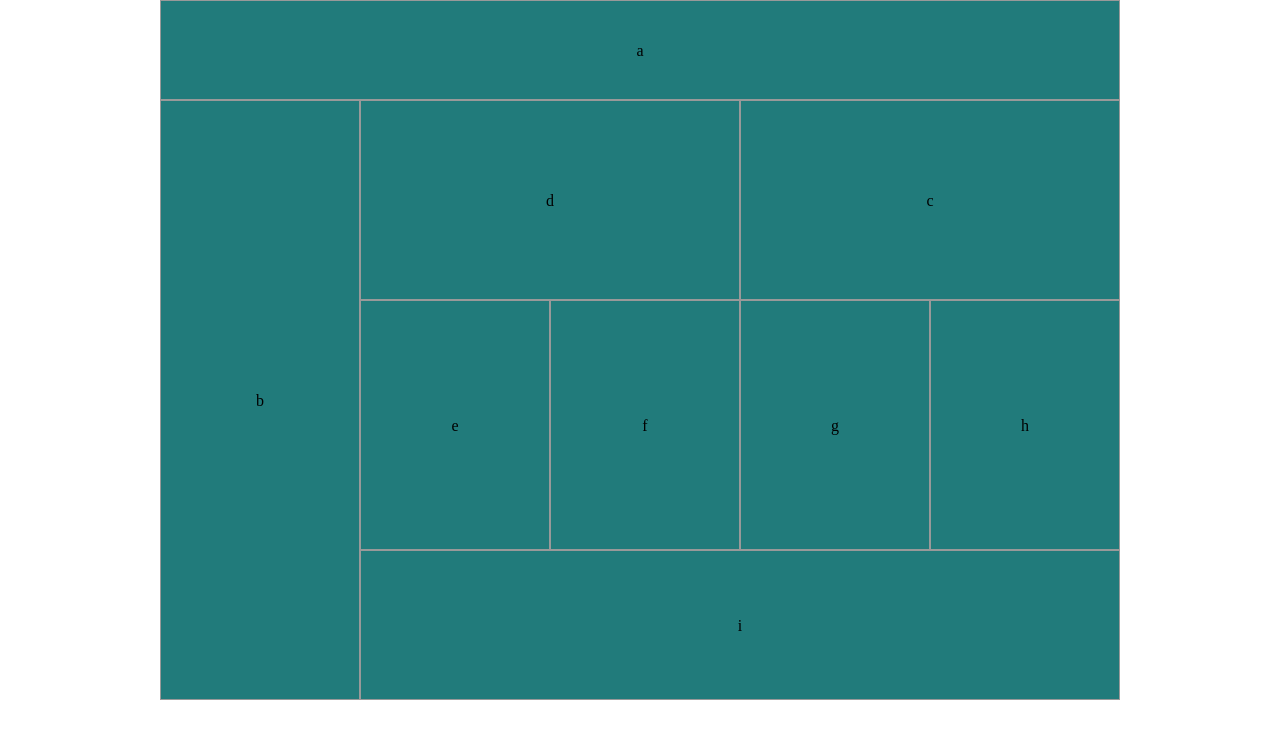
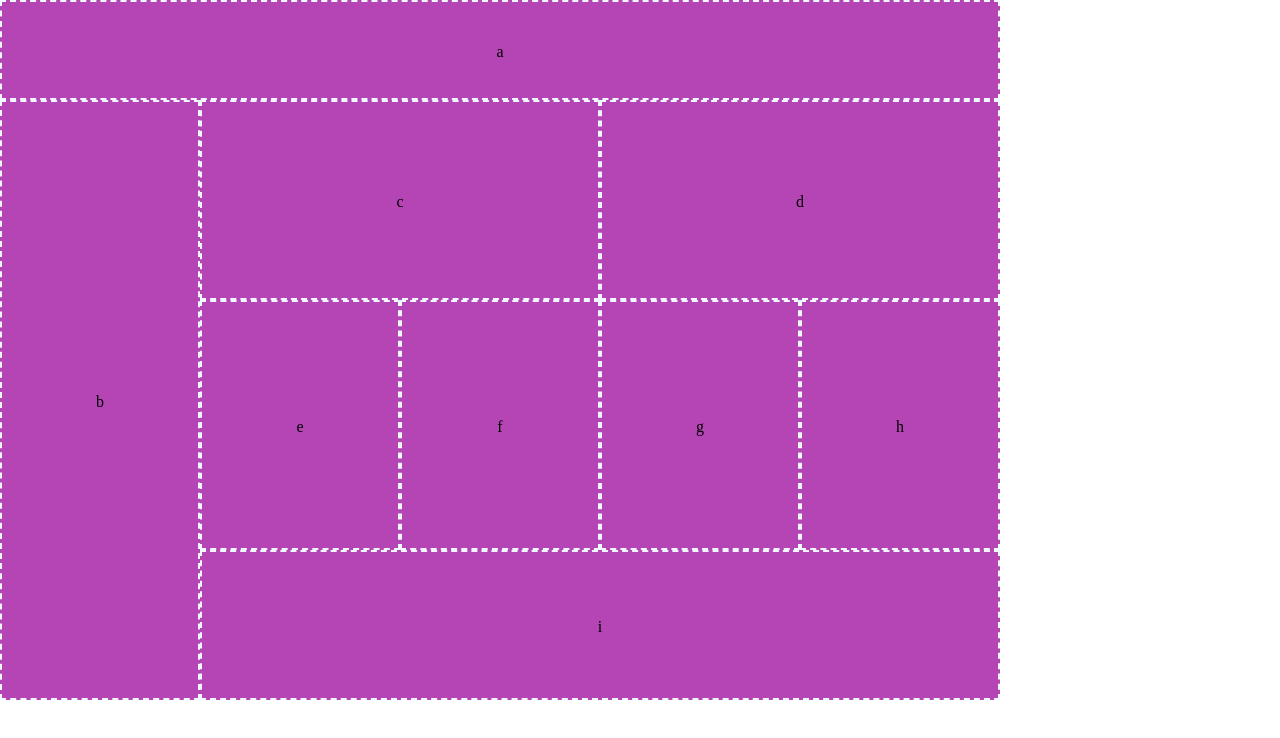
Before and after one commit to KrystianFH/lab-01, a plain HTML site: page index.html in a window 1280 px wide. Drawn offline with Linux system fonts and the light colour scheme.

Commit message:
added and scaffolded new css file, styled with grid

```diff
--- a/css/float-layout.css
+++ b/css/float-layout.css
@@ -56,7 +56,7 @@ div:nth-child(9){
     height: 200px;
     line-height: 200px;
     width: 380px;
-    float: right;
+    float: left;
   }
 
   div:nth-child(5), div:nth-child(6), div:nth-child(7), div:nth-child(8){
@@ -70,3 +70,43 @@ div:nth-child(9){
     width: 760px;
   }
 }
+
+@media only screen and (min-width: 1000px){
+  body{
+    width: 1000px;
+    overflow: hidden;
+    margin: auto;
+  }
+
+  div:nth-child(1){
+    height: 100px;
+    line-height: 100px;
+  }
+
+  div:nth-child(2){
+    height: 600px;
+    line-height: 600px;
+    width: 200px;
+    float: left;
+  }
+
+  div:nth-child(3), div:nth-child(4){
+    height: 200px;
+    line-height: 200px;
+    width: 400px;
+    float: left;
+  }
+
+  div:nth-child(5), div:nth-child(6), div:nth-child(7), div:nth-child(8){
+    width: 200px;
+    line-height: 250px;
+  }
+
+  div:nth-child(9){
+    height: 150px;
+    line-height: 150px;
+    width: 800px;
+  }
+
+
+}
--- /dev/null
+++ b/css/grid-layout.css
@@ -0,0 +1,248 @@
+body{
+  display: grid;
+  grid-template-columns: 50% 50%;
+  grid-template-rows: 75px 150px 125px 125px 250px 250px 80px;
+}
+
+div {
+  border: 1px solid #999;
+  text-align: center;
+}
+
+div:nth-child(1){
+  grid-column-start: 1;
+  grid-column-end: 3;
+  grid-row-start: 1;
+  grid-row-end: 1;
+  line-height: 75px;
+}
+
+div:nth-child(2){
+  grid-column-start: 1;
+  grid-column-end: 3;
+  grid-row-start: 2;
+  grid-row-end: 2;
+  line-height: 150px;
+}
+
+div:nth-child(3){
+  grid-column-start: 1;
+  grid-column-end: 3;
+  grid-row-start: 3;
+  grid-row-end: 4;
+  line-height: 125px;
+}
+
+div:nth-child(4){
+  grid-column-start: 1;
+  grid-column-end: 3;
+  grid-row-start: 4;
+  grid-row-end: 4;
+  line-height: 125px;
+}
+
+div:nth-child(5){
+  grid-column-start: 1;
+  grid-column-end: 1.5;
+  grid-row-start: 5;
+  grid-row-end: 5;
+  line-height: 250px;
+}
+
+div:nth-child(6){
+  grid-column-start: 1.5;
+  grid-column-end: 3;
+  grid-row-start: 5;
+  grid-row-end: 5;
+  line-height: 250px;
+}
+
+div:nth-child(7){
+  grid-column-start: 1;
+  grid-column-end: 1.5;
+  grid-row-start: 6;
+  grid-row-end: 6;
+  line-height: 250px;
+}
+
+div:nth-child(8){
+  grid-column-start: 1.5;
+  grid-column-end: 3;
+  grid-row-start: 6;
+  grid-row-end: 6;
+  line-height: 250px;
+}
+
+div:nth-child(9){
+  grid-column-start: 1;
+  grid-column-end: 3;
+  grid-row-start: 7;
+  grid-row-end: 7;
+  line-height: 80px;
+
+}
+
+@media only screen and (min-width: 768px){
+
+  body{
+    text-align: center;
+    display: grid;
+    grid-template-columns: 200px 190px 190px 190px 190px;
+    grid-template-rows: 100px 200px 250px 150px;
+  }
+
+  div:nth-child(1){
+    grid-column-start: 1;
+    grid-column-end: 6;
+    grid-row-start: 1;
+    grid-row-end: 1;
+    line-height: 100px;
+  }
+
+  div:nth-child(2){
+    grid-column-start: 1;
+    grid-column-end: 1;
+    grid-row-start: 2;
+    grid-row-end: 5;
+    line-height: 600px;
+  }
+
+  div:nth-child(3){
+    grid-column-start: 2;
+    grid-column-end: 4;
+    grid-row-start: 2;
+    grid-row-end: 2;
+    line-height: 200px;
+  }
+
+  div:nth-child(4){
+    grid-column-start: 4;
+    grid-column-end: 6;
+    grid-row-start: 2;
+    grid-row-end: 2;
+    line-height: 200px;
+  }
+
+  div:nth-child(5){
+    grid-column-start: 2;
+    grid-column-end: 2;
+    grid-row-start: 3;
+    grid-row-end: 3;
+    line-height: 250px;
+  }
+
+  div:nth-child(6){
+    grid-column-start: 3;
+    grid-column-end: 3;
+    grid-row-start: 3;
+    grid-row-end: 3;
+    line-height: 250px;
+  }
+
+  div:nth-child(7){
+    grid-column-start: 4;
+    grid-column-end: 4;
+    grid-row-start: 3;
+    grid-row-end: 3;
+    line-height: 250px;
+  }
+
+  div:nth-child(8){
+    grid-column-start: 5;
+    grid-column-end: 5;
+    grid-row-start: 3;
+    grid-row-end: 3;
+    line-height: 250px;
+  }
+
+  div:nth-child(9){
+    grid-column-start: 2;
+    grid-column-end: 6;
+    grid-row-start: 4;
+    grid-row-end: 4;
+    line-height: 150px;
+  }
+}
+
+@media only screen and (min-width: 1000px){
+  body{
+    text-align: center;
+    display: grid;
+    grid-template-columns: 200px 200px 200px 200px 200px;
+    grid-template-rows: 100px 200px 250px 150px;
+  }
+
+  div:nth-child(1){
+    grid-column-start: 1;
+    grid-column-end: 6;
+    grid-row-start: 1;
+    grid-row-end: 1;
+    line-height: 100px;
+  }
+
+  div:nth-child(2){
+    grid-column-start: 1;
+    grid-column-end: 1;
+    grid-row-start: 2;
+    grid-row-end: 5;
+    line-height: 600px;
+  }
+
+  div:nth-child(3){
+    grid-column-start: 2;
+    grid-column-end: 4;
+    grid-row-start: 2;
+    grid-row-end: 2;
+    line-height: 200px;
+  }
+
+  div:nth-child(4){
+    grid-column-start: 4;
+    grid-column-end: 6;
+    grid-row-start: 2;
+    grid-row-end: 2;
+    line-height: 200px;
+  }
+
+  div:nth-child(5){
+    grid-column-start: 2;
+    grid-column-end: 2;
+    grid-row-start: 3;
+    grid-row-end: 3;
+    line-height: 250px;
+  }
+
+  div:nth-child(6){
+    grid-column-start: 3;
+    grid-column-end: 3;
+    grid-row-start: 3;
+    grid-row-end: 3;
+    line-height: 250px;
+  }
+
+  div:nth-child(7){
+    grid-column-start: 4;
+    grid-column-end: 4;
+    grid-row-start: 3;
+    grid-row-end: 3;
+    line-height: 250px;
+  }
+
+  div:nth-child(8){
+    grid-column-start: 5;
+    grid-column-end: 5;
+    grid-row-start: 3;
+    grid-row-end: 3;
+    line-height: 250px;
+  }
+
+  div:nth-child(9){
+    grid-column-start: 2;
+    grid-column-end: 6;
+    grid-row-start: 4;
+    grid-row-end: 4;
+    line-height: 150px;
+  }
+
+
+}
--- a/css/modules.css
+++ b/css/modules.css
@@ -4,8 +4,18 @@ div {
 
 @media only screen and (min-width: 768px){
 
-div{
+  div{
   background-color: rgb(33, 123, 123);
+  border: 1px solid yellow;
 }
 
 }
+
+@media only screen and (min-width: 1000px){
+
+  div{
+    background-color: rgb(181, 69, 181);
+    border: 2px dashed aliceblue;
+  }
+
+}
--- a/index.html
+++ b/index.html
@@ -6,7 +6,8 @@
   <title>SMACSS</title>
   <link rel="stylesheet" href="css/reset.css">
   <link rel="stylesheet" href="css/base.css">
-  <link rel="stylesheet" href="css/float-layout.css">
+  <!-- <link rel="stylesheet" href="css/float-layout.css"> -->
+  <link rel="stylesheet" href="css/grid-layout.css">
   <link rel="stylesheet" href="css/modules.css">
 </head>
 <body>
```
Also changed, not shown: css/base.css (line endings or trailing spaces).
